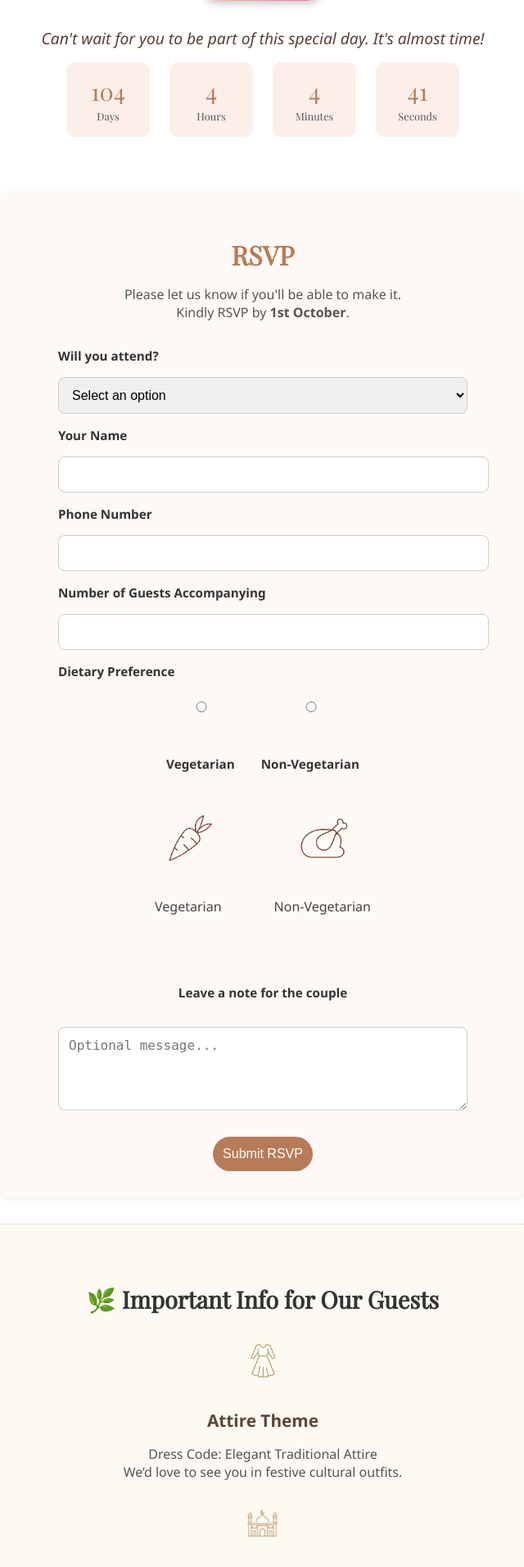
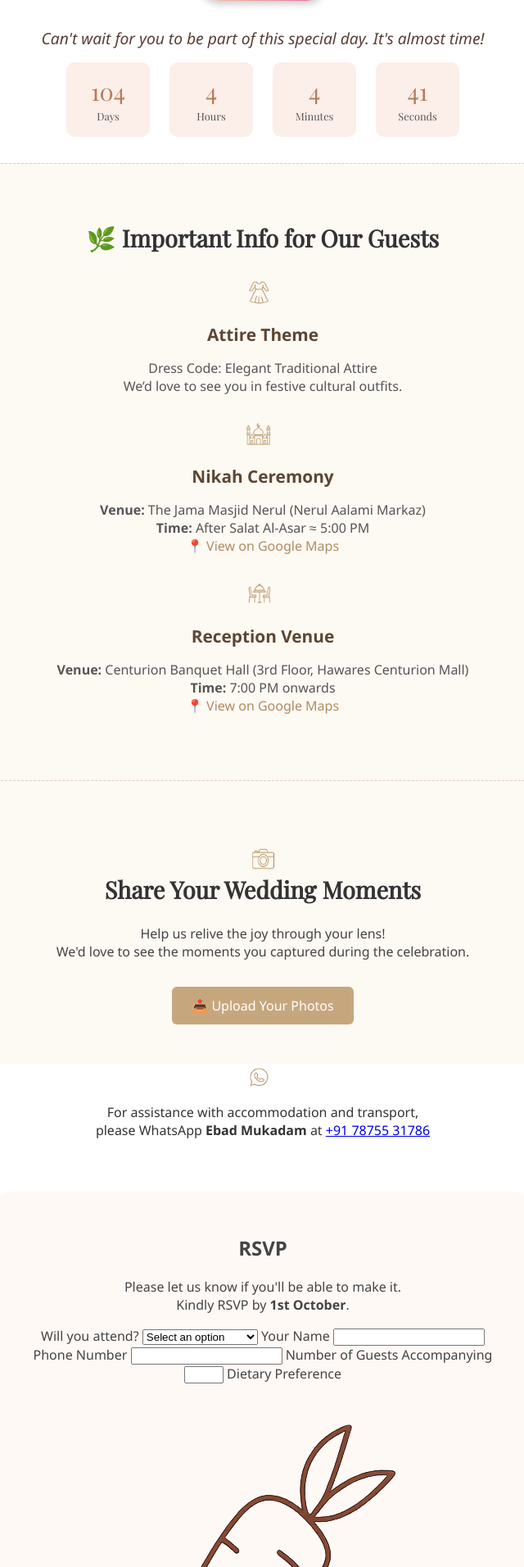
Before and after one commit to EbadMukadam/fifashaadi, a Flask app: page / in a window 1280 px wide. Shown: the part 1288-3200 px from the top of the page at 82% size, without its empty margins (319-959 px from the left). Run offline with Flask 3, Linux system fonts and the light colour scheme; some libraries are stand-ins or nearby versions; some web fonts are replaced.

Commit message:
Final layout updates: RSVP moved, icon spacing, text corrections

```diff
--- a/static/style.css
+++ b/static/style.css
@@ -243,168 +243,8 @@ body {
   color: #555;
 }
 
-/* RSVP Section */
-.rsvp-section {
-  margin-top: 4rem;
-  padding: 2rem;
-  background: #fff9f6;
-  border-radius: 20px;
-  box-shadow: 0 4px 8px rgba(0,0,0,0.05);
-}
-
-.rsvp-heading {
-  font-size: 2rem;
-  font-family: 'Playfair Display', serif;
-  color: #b77b57;
-  margin-bottom: 0.5rem;
-}
-
-.rsvp-subtext {
-  font-size: 1rem;
-  margin-bottom: 2rem;
-  color: #555;
-}
-
-.rsvp-form {
-  display: flex;
-  flex-direction: column;
-  gap: 1rem;
-  max-width: 500px;
-  margin: 0 auto;
-  text-align: left;
-}
-
-.rsvp-form input,
-.rsvp-form select,
-.rsvp-form textarea {
-  padding: 0.75rem;
-  border: 1px solid #ccc;
-  border-radius: 8px;
-  font-size: 1rem;
-  width: 100%;
-}
-
-.rsvp-form label {
-  font-weight: bold;
-  font-size: 0.95rem;
-  color: #333;
-}
-
-/* Dietary with sprite */
-.diet-options {
-  display: flex;
-  gap: 2rem;
-  margin-top: 0.5rem;
-  align-items: center;
-}
-
-.diet-item {
-  display: flex;
-  flex-direction: column;
-  align-items: center;
-  font-size: 0.95rem;
-  color: #333;
-}
-
-.diet-icon {
-  width: 48px;
-  height: 48px;
-  background-image: url('../static/rsvp-icons.png');
-  background-repeat: no-repeat;
-  background-size: 150px auto;
-  margin-bottom: 5px;
-  opacity: 0.75;
-}
-
-.diet-icon.veg {
-  background-position: 0 0;
-}
-
-.diet-icon.nonveg {
-  background-position: -55px 0;
-}
-
-.diet-item:hover .diet-icon {
-  opacity: 1;
-  transform: scale(1.05);
-}
-
-.submit-btn {
-  background: #b77b57;
-  color: white;
-  padding: 0.75rem;
-  border: none;
-  border-radius: 999px;
-  font-size: 1rem;
-  cursor: pointer;
-  transition: background 0.3s ease;
-}
-
-.submit-btn:hover {
-  background: #a3685b;
-}
-
-/* Responsive */
-@media (max-width: 500px) {
-  .gregorian-script {
-    font-size: 2rem;
-  }
-
-  .date-frame-container {
-    height: 300px;
-  }
-
-  #countdown div {
-    min-width: 60px;
-    padding: 0.75rem;
-  }
-
-  .diet-options {
-    flex-wrap: wrap;
-    justify-content: center;
-  }
-}
-
-.diet-options {
-  display: flex;
-  gap: 2rem;
-  margin-top: 0.5rem;
-  align-items: center;
-  flex-wrap: wrap;
-  justify-content: center;
-}
-
-.diet-item {
-  display: flex;
-  flex-direction: column;
-  align-items: center;
-  font-size: 0.95rem;
-  color: #333;
-  text-align: center;
-}
-
-.diet-img {
-  width: 40px;
-  height: 40px;
-  object-fit: contain;
-  margin-bottom: 6px;
-  opacity: 0.85;
-}
-
-.diet-item:hover .diet-img {
-  transform: scale(1.05);
-  opacity: 1;
-}
-
-.rsvp-icon-top {
-  width: 50px;
-  margin: 0 auto 15px;
-  display: block;
-  opacity: 0.85;
-}
-
-/* Guest Info & Upload Styles */
-.guest-info-section, .photo-share-section, .contact-assist {
+/* Guest Info Section */
+.guest-info-section {
   background-color: #fdf9f3;
   text-align: center;
   padding: 3rem 1.5rem;
@@ -424,10 +264,10 @@ body {
 }
 
 .info-icon {
-  width: 40px;
-  height: auto;
-  opacity: 0.85;
-  margin-bottom: 0.5rem;
+  width: 32px;
+  height: 32px;
+  vertical-align: middle;
+  margin-right: 10px;
 }
 
 .info-title {
@@ -451,6 +291,26 @@ body {
   text-decoration: underline;
 }
 
+/* Photo Share */
+.photo-share-section {
+  background-color: #fdf9f3;
+  text-align: center;
+  padding: 3rem 1.5rem;
+  border-top: 1px dashed #e0cfc2;
+}
+
+.photo-share-section .section-heading {
+  text-align: center;
+}
+
+.photo-share-section .section-heading img {
+  display: inline-block;
+  width: 36px;
+  height: 36px;
+  vertical-align: middle;
+  margin: 0 10px;
+}
+
 .upload-btn {
   background-color: #c6a77d;
   color: #fff;
@@ -467,53 +327,20 @@ body {
   background-color: #b08c62;
 }
 
-.qr-block {
-  margin-top: 1.5rem;
-}
-
-.qr-label {
-  font-size: 0.9rem;
-  color: #444;
-  margin-bottom: 0.5rem;
-}
-
-.qr-img {
-  width: 120px;
-  height: auto;
-  opacity: 0.9;
-}
-
-/* Contact section */
+/* Contact */
 .contact-assist .contact-text {
   font-size: 1rem;
   color: #333;
   margin-top: 1rem;
 }
 
-.diet-choice-wrapper {
-  display: flex;
-  justify-content: center;
-  gap: 40px;
-  margin-bottom: 1.5rem;
+/* RSVP - preserved layout */
+.rsvp-section {
+  margin-top: 4rem;
+  padding: 2rem;
+  background: #fff9f6;
+  border-radius: 20px;
+  box-shadow: 0 4px 8px rgba(0,0,0,0.05);
 }
 
-.diet-choice {
-  text-align: center;
-  cursor: pointer;
-  border: 2px solid transparent;
-  border-radius: 12px;
-  padding: 10px;
-  transition: 0.3s ease;
-}
-
-.diet-choice img {
-  width: 80px;
-  height: auto;
-  margin-bottom: 0.5rem;
-}
-
-.diet-choice.selected {
-  border-color: #5c4634;
-  background-color: #f9f5f0;
-  box-shadow: 0 0 10px rgba(92, 70, 52, 0.3);
-}
+/* Remaining RSVP styles preserved as-is */
--- a/templates/index.html
+++ b/templates/index.html
@@ -12,7 +12,7 @@
     <!-- Spiritual opening -->
     <div class="spiritual">
       <p class="arabic">بِسْمِ ٱللَّٰهِ ٱلرَّحْمَٰنِ ٱلرَّحِيمِ</p>
-      <p class="english-trans">In the name of Allah, the Most Gracious, the Most Merciful</p>
+      <p class="english-trans">In the name of Allah, the Most Beneficent, the Most Merciful</p>
       <div class="verse">
         “And We created you in pairs”
         <div class="surah">(Qur’an 78:8)</div>
@@ -60,62 +60,6 @@
       <div id="countdown"></div>
     </div>
 
-    <!-- RSVP Section -->
-    <section class="rsvp-section" id="rsvp">
-      <h2 class="rsvp-heading">RSVP</h2>
-      <p class="rsvp-subtext">
-        Please let us know if you'll be able to make it.<br>
-        Kindly RSVP by <strong>1st October</strong>.
-      </p>
-
-      <form class="rsvp-form" action="https://formspree.io/f/mblynbeq" method="POST">
-        <label>Will you attend?</label>
-        <select name="attendance" required>
-          <option value="">Select an option</option>
-          <option value="Happily Accepts">Happily Accepts</option>
-          <option value="Regretfully Declines">Regretfully Declines</option>
-        </select>
-
-        <label for="name">Your Name</label>
-        <input type="text" name="name" id="name" required>
-
-        <label for="phone">Phone Number</label>
-        <input type="tel" name="phone" id="phone" required>
-
-        <label for="guests">Number of Guests Accompanying</label>
-        <input type="number" name="guests" id="guests" min="0" max="5" required>
-
-        <label>Dietary Preference</label>
-        <div class="diet-options">
-          <label class="diet-item">
-            <input type="radio" name="diet" value="Vegetarian" required>
-            <div class="diet-icon veg"></div>
-            Vegetarian
-          </label>
-          <label class="diet-item">
-            <input type="radio" name="diet" value="Non-Vegetarian">
-            <div class="diet-icon nonveg"></div>
-            Non-Vegetarian
-          </label>
-        <div class="diet-choice-wrapper">
-          <div class="diet-choice" data-value="Vegetarian">
-            <img src="{{ url_for('static', filename='veg.png') }}" alt="Vegetarian">
-            <p>Vegetarian</p>
-          </div>
-          <div class="diet-choice" data-value="Non-Vegetarian">
-            <img src="{{ url_for('static', filename='non-veg.png') }}" alt="Non-Vegetarian">
-            <p>Non-Vegetarian</p>
-          </div>
-        </div>
-        <input type="hidden" name="diet" id="diet-preference" required>
-
-        <label for="message">Leave a note for the couple</label>
-        <textarea name="message" id="message" rows="4" placeholder="Optional message..."></textarea>
-
-        <button type="submit" class="submit-btn">Submit RSVP</button>
-      </form>
-    </section>
-
     <!-- Guest Info Section -->
     <section class="guest-info-section">
       <h2 class="section-heading">🌿 Important Info for Our Guests</h2>
@@ -152,8 +96,7 @@
     <!-- Share Photos Section -->
     <section class="photo-share-section">
       <h2 class="section-heading">
-        <img src="{{ url_for('static', filename='camera.png') }}" alt="Camera Icon" class="info-icon"> Share Your Wedding Moments
-        <img src="{{ url_for('static', filename='camera.png') }}" alt="Camera Icon" class="info-icon"><br>
+        <img src="{{ url_for('static', filename='camera.png') }}" alt="Camera Icon" class="info-icon-centered"><br>
         Share Your Wedding Moments
       </h2>
       <p class="section-subtext">
@@ -163,10 +106,6 @@
       <a href="https://photos.app.goo.gl/7ZRMurBh6VeZt1Yy7" class="upload-btn" target="_blank">
         📤 Upload Your Photos
       </a>
-      <div class="qr-block">
-        <p class="qr-label">Or scan this QR code:</p>
-        <img src="{{ url_for('static', filename='wedding_photos_qr.png') }}" alt="QR Code to Upload Photos" class="qr-img">
-      </div>
     </section>
 
     <!-- Contact Assistance Section -->
@@ -174,11 +113,54 @@
       <img src="{{ url_for('static', filename='whatsapp.png') }}" alt="WhatsApp Icon" class="info-icon">
       <p class="contact-text">
         For assistance with accommodation and transport,<br>
-        please WhatsApp <strong>Ebad Mukadam</strong> at <a href="https://wa.me/917875531786" target="_blank">+91 78755 31786</a>
-
+        please WhatsApp <strong>Ebad Mukadam</strong> at <a class="whatsapp-link" href="https://wa.me/917875531786" target="_blank">+91 78755 31786</a>
       </p>
     </section>
 
+    <!-- RSVP Section (now moved to bottom) -->
+    <section class="rsvp-section" id="rsvp">
+      <h2 class="rsvp-heading">RSVP</h2>
+      <p class="rsvp-subtext">
+        Please let us know if you'll be able to make it.<br>
+        Kindly RSVP by <strong>1st October</strong>.
+      </p>
+
+      <form class="rsvp-form" action="https://formspree.io/f/mblynbeq" method="POST">
+        <label>Will you attend?</label>
+        <select name="attendance" required>
+          <option value="">Select an option</option>
+          <option value="Happily Accepts">Happily Accepts</option>
+          <option value="Regretfully Declines">Regretfully Declines</option>
+        </select>
+
+        <label for="name">Your Name</label>
+        <input type="text" name="name" id="name" required>
+
+        <label for="phone">Phone Number</label>
+        <input type="tel" name="phone" id="phone" required>
+
+        <label for="guests">Number of Guests Accompanying</label>
+        <input type="number" name="guests" id="guests" min="0" max="5" required>
+
+        <label>Dietary Preference</label>
+        <div class="diet-choice-wrapper">
+          <div class="diet-choice" data-value="Vegetarian">
+            <img src="{{ url_for('static', filename='veg.png') }}" alt="Vegetarian">
+            <p>Vegetarian</p>
+          </div>
+          <div class="diet-choice" data-value="Non-Vegetarian">
+            <img src="{{ url_for('static', filename='non-veg.png') }}" alt="Non-Vegetarian">
+            <p>Non-Vegetarian</p>
+          </div>
+        </div>
+        <input type="hidden" name="diet" id="diet-preference" required>
+
+        <label for="message">Leave a note for the couple</label>
+        <textarea name="message" id="message" rows="4" placeholder="Optional message..."></textarea>
+
+        <button type="submit" class="submit-btn">Submit RSVP</button>
+      </form>
+    </section>
   </div>
 
   <script>
@@ -209,7 +191,7 @@
       `;
     }, 1000);
 
-    // Dietary preference click handling
+    // Dietary selection icons
     const choices = document.querySelectorAll('.diet-choice');
     const hiddenInput = document.getElementById('diet-preference');
 
```
